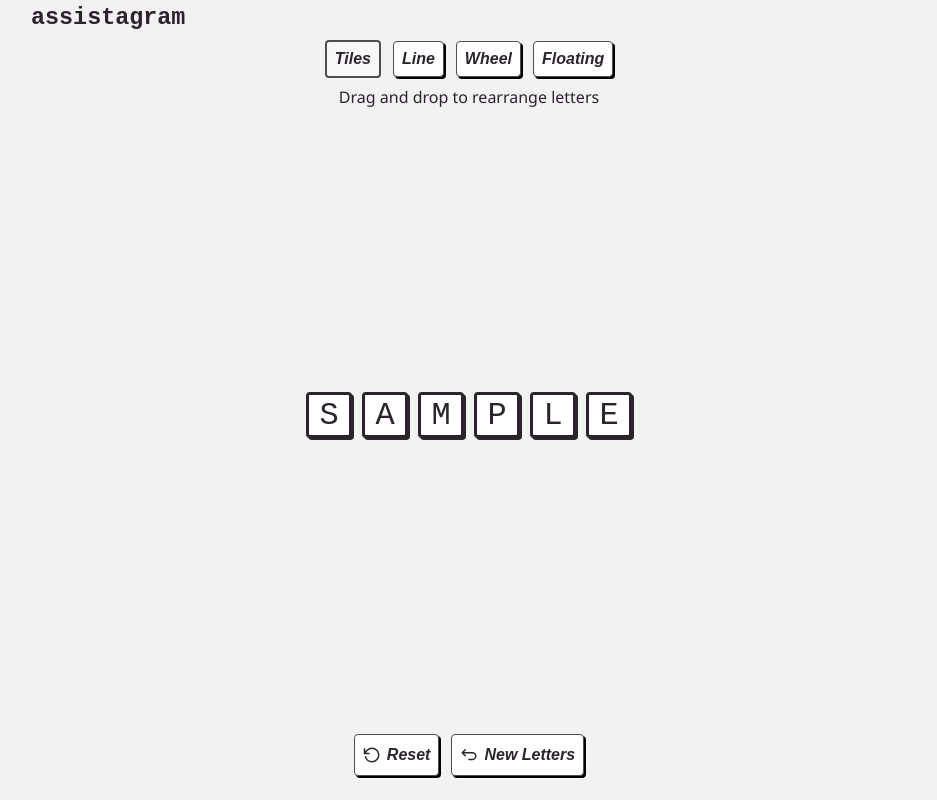
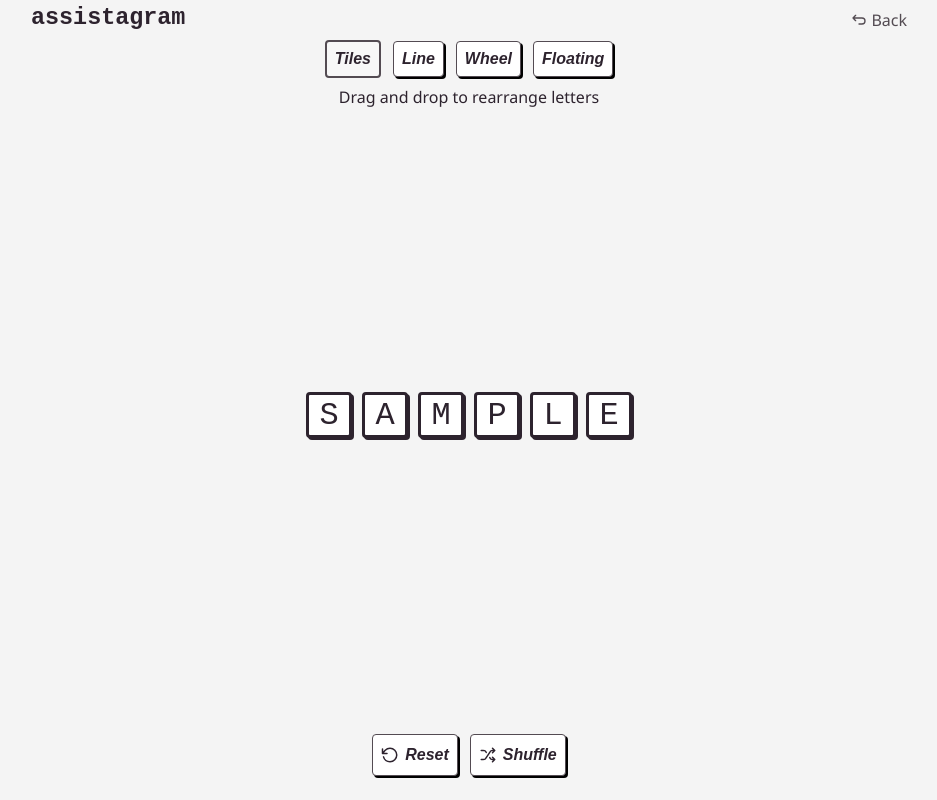
Before and after one commit to akowalz/anagramic, a React (Vite) app: page / in a window 1280 px wide. Both pictures are taken after typing "Sample" into the empty fields and a click on the button "Let's anagram". Shown: the whole page, without its empty margins (171-1108 px from the left). Built offline with nearby package versions, Linux system fonts and the light colour scheme.

Commit message:
move 'new letters' button to the top nav

```diff
--- a/src/App.css
+++ b/src/App.css
@@ -6,8 +6,22 @@
 }
 
 #header {
+  display: flex;
   padding-left: 12px;
+  padding-right: 12px;
   text-align: left;
+}
+
+#header > .back-button {
+  display: flex;
+  align-items: center;
+  margin-left: auto;
+  color: var(--dark);
+}
+
+#header > .back-button > svg {
+  margin-right: 4px;
+  width: 16px;
 }
 
 h1 {
--- a/src/App.tsx
+++ b/src/App.tsx
@@ -118,6 +118,10 @@ function App() {
     <>
       <div id="header">
         <h1>assistagram</h1>
+        <span className="back-button" onClick={() => newLetters()}>
+          <BackIcon />
+          Back
+        </span>
       </div>
 
       {letters.length !== 0 && (
@@ -143,10 +147,6 @@ function App() {
               Shuffle
             </button>
           )}
-          <button onClick={() => newLetters()}>
-            <BackIcon />
-            New Letters
-          </button>
         </div>
       )}
     </>
--- a/src/TilesTool/TilesTool.tsx
+++ b/src/TilesTool/TilesTool.tsx
@@ -2,6 +2,7 @@ import { useEffect, useState } from "react"
 import Tile from "../DraggableTile/DraggableTile"
 import "./TilesTool.css"
 import { type ToolActions } from "../Types/ToolActions"
+import { shuffle } from "../lib/shuffle"
 
 type Props = {
   letters: string[]
@@ -32,6 +33,10 @@ export default function TileTool({ letters, registerActions }: Props) {
     setTileData(initialTileData(letters))
   }
 
+  function shuffleTiles() {
+    setTileData([...shuffle(initialTileData(letters))])
+  }
+
   const handleMoveTile = (id: number, newPos: Pos) => {
     const currentMaxZIndex = Math.max(...tileData.map((t) => t.zIndex))
 
@@ -47,6 +52,7 @@ export default function TileTool({ letters, registerActions }: Props) {
   useEffect(() => {
     registerActions({
       reset: () => resetTiles(),
+      shuffle: () => shuffleTiles(),
     })
   }, [])
 
--- a/src/index.css
+++ b/src/index.css
@@ -28,7 +28,7 @@ body {
   --darker: #474448;
   --dark: #534b52;
   --light: #e0ddcf;
-  --lighter: #f2f2f2;
+  --lighter: #f4f4f4;
   --lightest: #f7f7f7;
   --highlight: orange;
 
```
